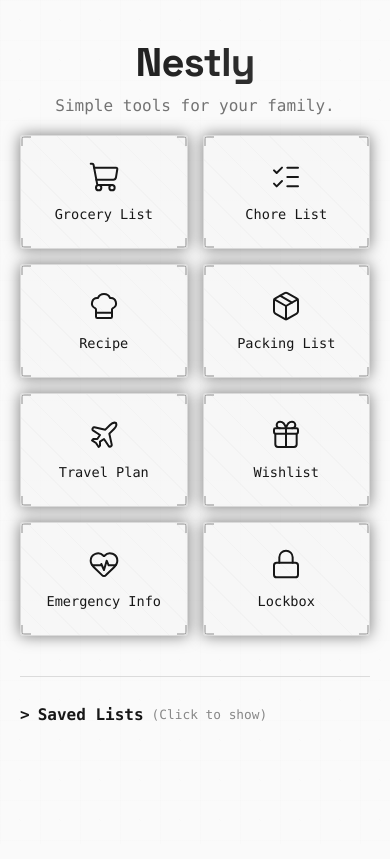
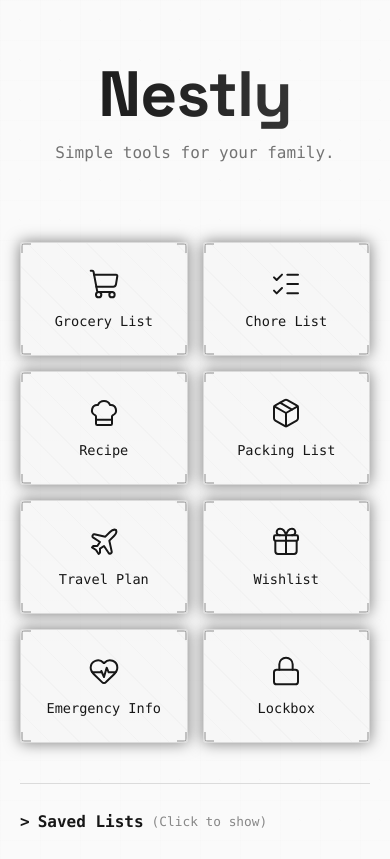
Before and after one commit to bradybark/nestly, a website built with Vite: page index.html in a window 390 px wide. Built offline with nearby package versions, Linux system fonts and the light colour scheme.

Commit message:
Restore header spacing but keep top padding small

```diff
--- a/src/style.css
+++ b/src/style.css
@@ -251,14 +251,6 @@ header p {
   #app {
     padding-top: 10px;
     padding-bottom: 20px;
-  }
-
-  header {
-    margin-bottom: 20px;
-  }
-
-  header h1 {
-    font-size: 2.5rem;
   }
 
   .mobile-row {
```
